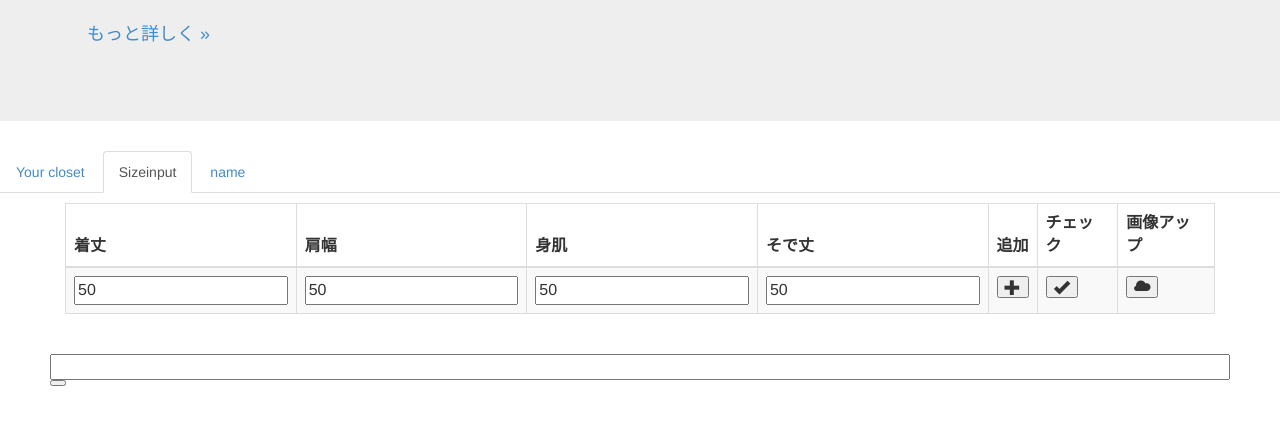
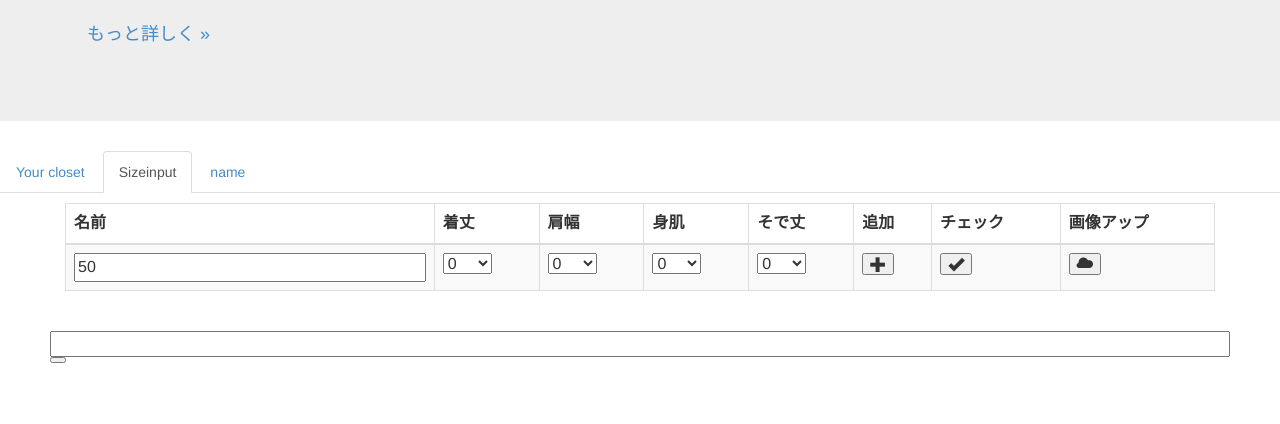
Before and after one commit to kondon/sekikon_isan, a website: page public/index.html in a window 1280 px wide. Both pictures are taken after a click on the link "Sizeinput". Shown: the part 180-604 px from the top of the page. Drawn offline with nearby package versions, Linux system fonts and the light colour scheme.

Commit message:
index html

```diff
--- a/public/index.html
+++ b/public/index.html
@@ -7,7 +7,7 @@
  <script src="./js/bootstrap.min.js" type="text/javascript"></script>
  </head>
 
- <body>
+ <body onload = "init()">
    <header class="jumbotron">
       <div class="container">
         <h1>YOUR CLOSET</h1>
@@ -80,6 +80,7 @@
 					<table class = "table table-bordered table-striped" id="dataTable">
 						<thead>
 							<tr>
+                <th>名前</th>
 							 	<th>着丈</th>
 							 	<th>肩幅</th>
 							 	<th>身肌</th>
@@ -92,17 +93,23 @@
 						<tbody id='inputitem'>
 							<tr>
 								<td>
-									<input type="text" id="item1" style = "width: 100%" value="50" >
+									<input type="text" id="itemname" style = "width: 100%" value="50" >
 								</td>
 								<td>
-									<input type="text" id="item2" style = "width: 100%" value="50" >
+									<select class = "select" id = "item1">
+                  </select>
+								<td>
+                  <select class = "select" id = "item2">
+                  </select>
 								</td>
 								<td>
-									<input type="text" id="item3" style = "width: 100%" value="50" >
-								</td>
-								<td>
-									<input type="text" id="item4" style = "width: 100%" value="50" >
-								</td>
+                  <select class = "select" id = "item3">
+                  </select>
+                </td>
+                <td>
+                  <select class = "select" id = "item4">
+                  </select>
+                </td>
 								<td>
 									<button value="追加" id="add">
 										<span class="glyphicon glyphicon-plus"></span>
@@ -147,8 +154,11 @@
 </div>
 </body>
 <script type="text/javascript">
-$(function(){
-  $(".class名").chosen();
-});
+
+function init(){
+  for(var i=0; i<101; i++){
+    $(".select").append("<option value="+i+">"+i+"</option");
+  }
+}
 </script>
 </html>
```
